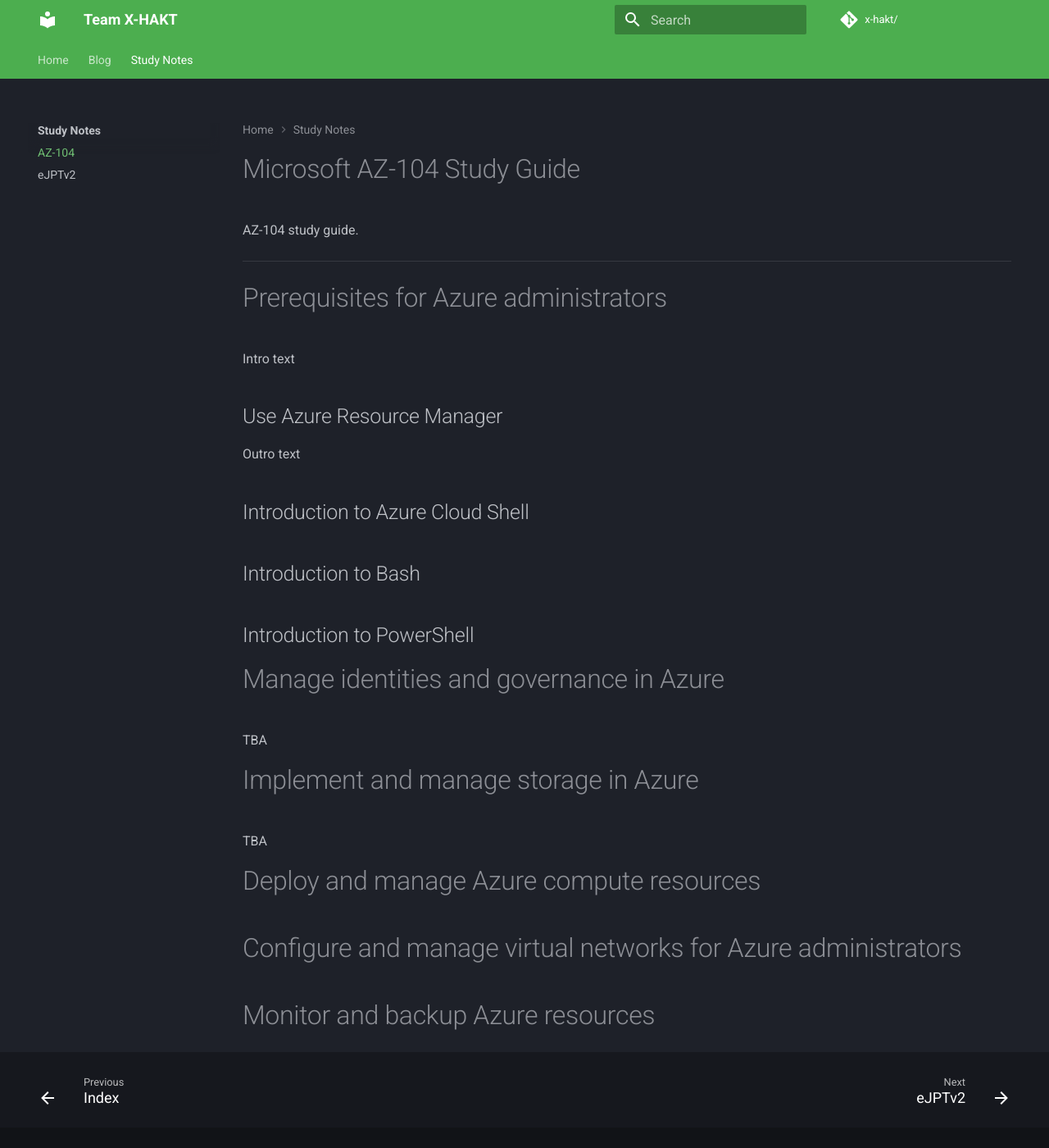
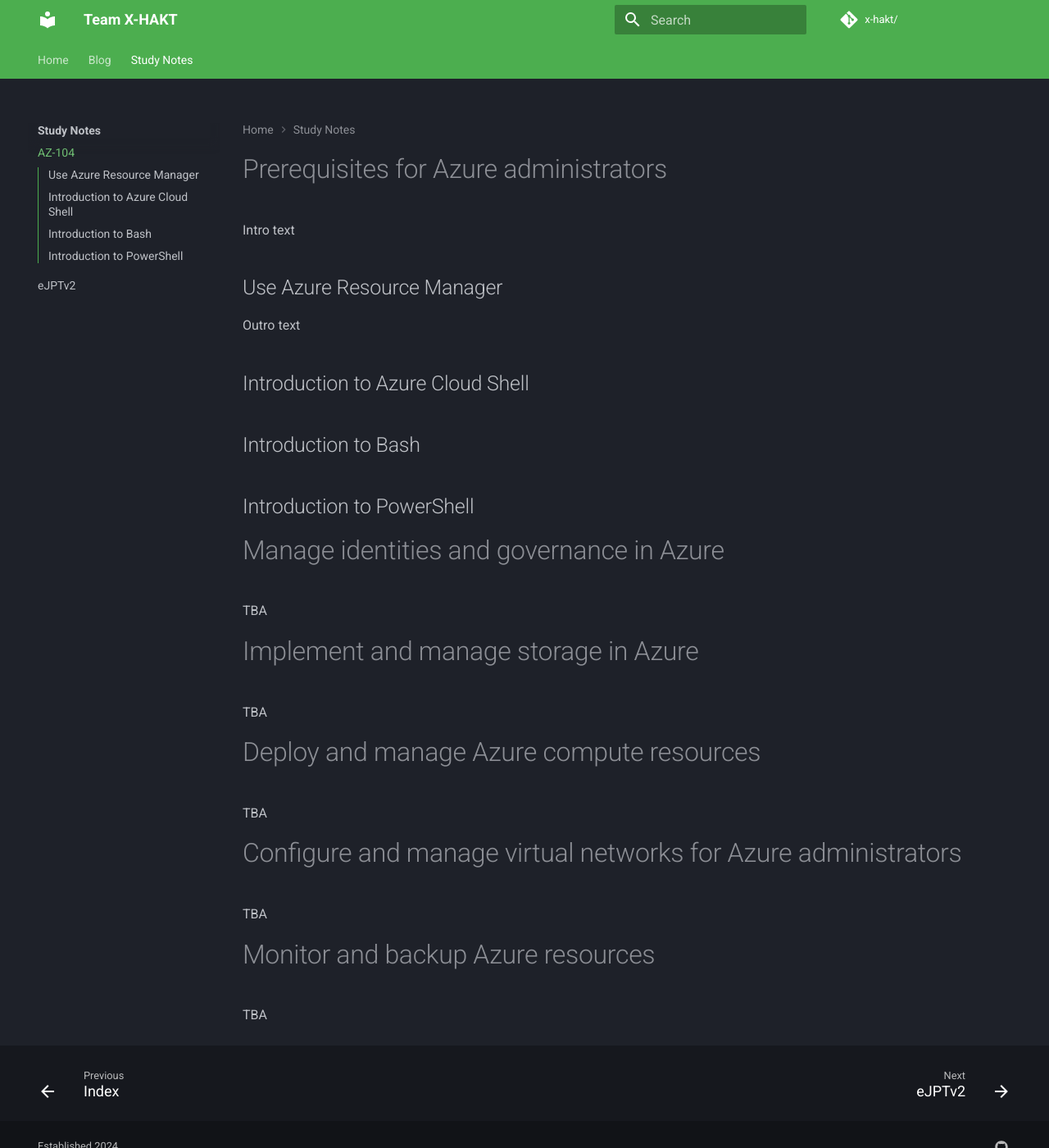
Before and after one commit to x-hakt/site, an MkDocs documentation site: the page built from docs/study/microsoft-az-104.md, in a window 1280 px wide and 1400 px high. Shown: the whole window at 82% size. Built offline with MkDocs 1.6.1 and Material for MkDocs 9.7.7, drawn with Linux system fonts in a browser that asks for light colours.

Commit message:
modified:   docs/study/microsoft-az-104.md

```diff
--- a/docs/study/microsoft-az-104.md
+++ b/docs/study/microsoft-az-104.md
@@ -1,9 +1,3 @@
-# Microsoft AZ-104 Study Guide
-
-AZ-104 study guide.
-
----
-
 # Prerequisites for Azure administrators
 
 Intro text
@@ -19,12 +13,11 @@ Outro text
 
 # Manage identities and governance in Azure
 TBA
-
 # Implement and manage storage in Azure
 TBA
-
 # Deploy and manage Azure compute resources
-
+TBA
 # Configure and manage virtual networks for Azure administrators
-
+TBA
 # Monitor and backup Azure resources
+TBA
```
